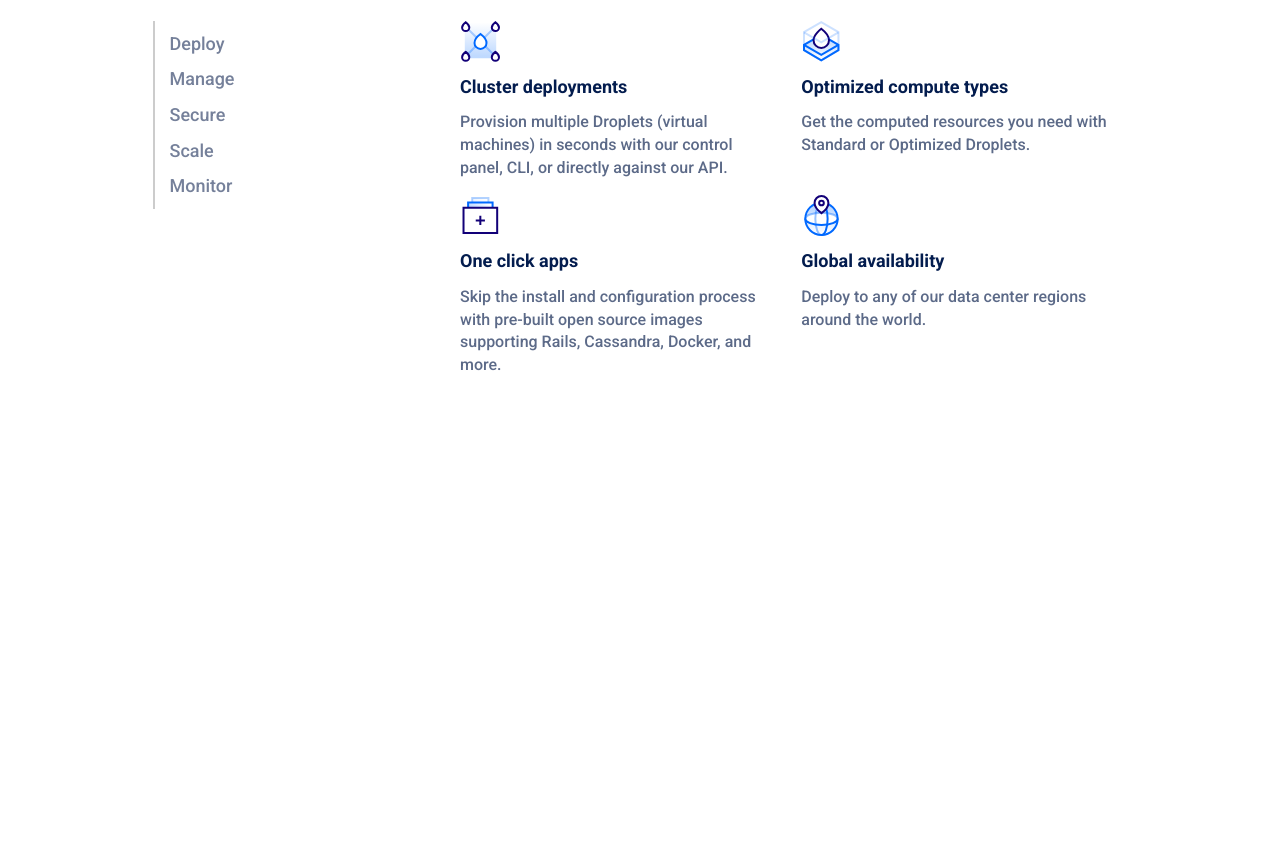
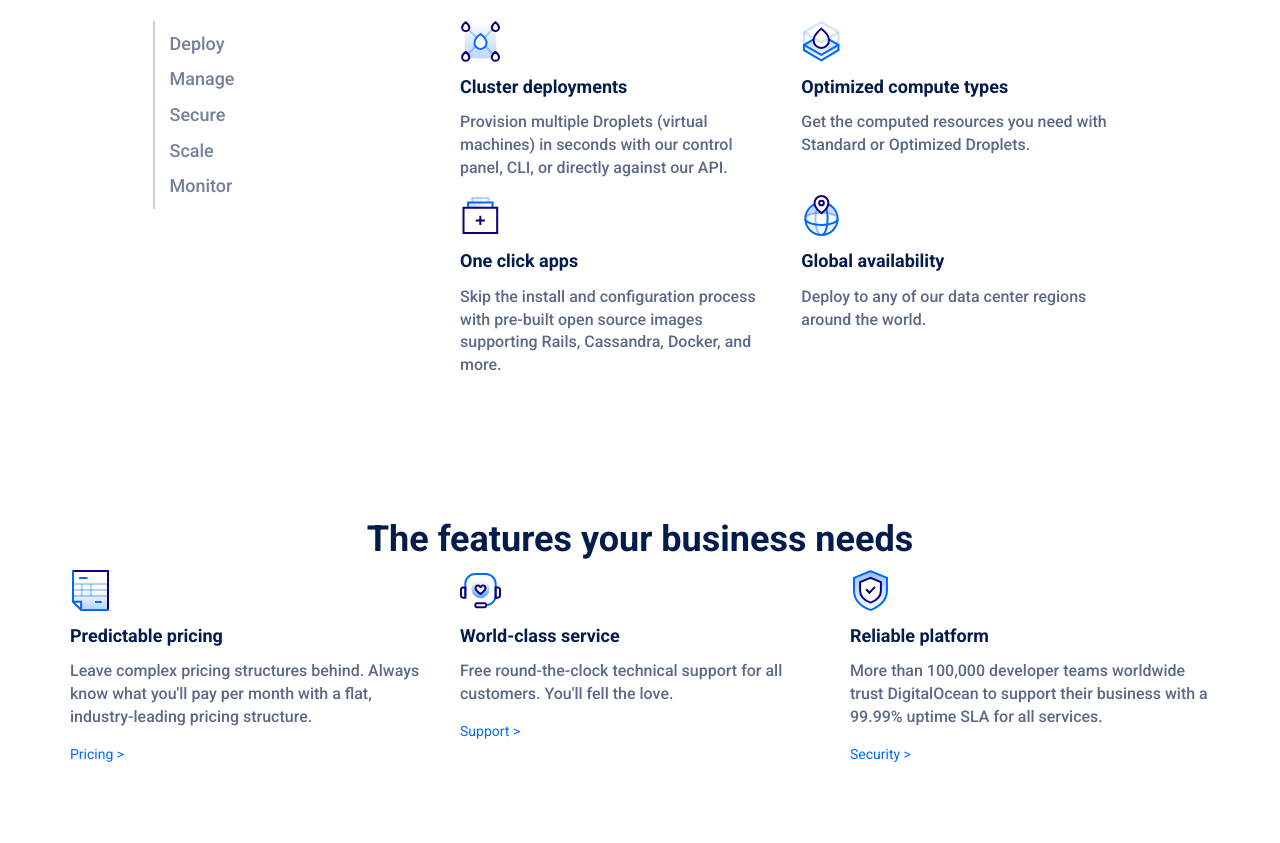
Before and after one commit to FabioMezzina/html-css-digitalocean, a plain HTML site: page index.html in a window 1280 px wide. Shown: the part 1114-1957 px from the top of the page. Before the commit the page ends 1570 px from the top, so only its background shows below. Drawn offline with Linux system fonts and the light colour scheme.

Commit message:
add features section

```diff
--- a/css/style.css
+++ b/css/style.css
@@ -267,9 +267,21 @@ a:hover {
   color: #031c4e;
 }
 
+.feature {
+  text-align: left;
+  margin-bottom: 15px;
+}
+
 .feature * {
   margin-bottom: 15px;
 }
+
+.feature a {
+  display: inline-block;
+}
+
+/* CONTROL PANEL */
+
 
 /* TABLET */
 @media screen and (min-width: 768px) {
@@ -284,6 +296,10 @@ a:hover {
 
   #customers li:not(:last-of-type) {
     margin-right: 10px;
+  }
+
+  .feature *:last-child {
+    margin-bottom: 0;
   }
 
   .deploy-list {
--- a/index.html
+++ b/index.html
@@ -125,9 +125,11 @@
     <!-- DEPLOY AND SCALE -->
     <section id="deploy" class="text-center ptb64">
       <div class="container">
-        <h2>Deploy and scale seamlessly</h2>
-        <p>Our optimized configuration process saves your team time when running and scaling distributed applications, AI &amp; machine learning workloads, hosted services, client websites, or CI/CD environments.</p>
         <div class="row">
+          <div class="col-xs-12">
+            <h2>Deploy and scale seamlessly</h2>
+            <p>Our optimized configuration process saves your team time when running and scaling distributed applications, AI &amp; machine learning workloads, hosted services, client websites, or CI/CD environments.</p>
+          </div>
           <div class="col-xs-12 col-sm-3 col-sm-offset-1 deploy-list">
             <ul class="list-unstyled">
               <li>
@@ -147,7 +149,7 @@
               </li>
             </ul>
           </div>
-          <div class="col-xs-12 col-sm-7 text-left">
+          <div class="col-xs-12 col-sm-7">
             <div class="row">
               <div class="col-xs-12 col-sm-6 feature">
                 <img src="./img/cluster-deploy.svg" alt="Cluster deployments">
@@ -178,9 +180,38 @@
       </div>
     </section>
     <!-- CONTROL PANEL -->
+    <section id="control-panel" classe="text-center bg-grey">
 
+    </section>
     <!-- FEATURES -->
+    <section id="feature-section" class="text-center ptb64">
+      <div class="container">
+        <div class="row">
+          <div class="col-xs-12">
+            <h2>The features your business needs</h2>
+          </div>
+          <div class="col-xs-12 col-sm-4 feature">
+              <img src="./img/pred-pricing.svg" alt="Pricing">
+              <h3>Predictable pricing</h3>
+              <p>Leave complex pricing structures behind. Always know what you'll pay per month with a flat, industry-leading pricing structure.</p>
+              <a href="#">Pricing ></a>
+          </div>
+          <div class="col-xs-12 col-sm-4 feature">
+            <img src="./img/world-class.svg" alt="World class services">
+            <h3>World-class service</h3>
+            <p>Free round-the-clock technical support for all customers. You'll fell the love.</p>
+            <a href="#">Support ></a>
+          </div>
+          <div class="col-xs-12 col-sm-4 feature">
+            <img src="./img/reliable-platform.svg" alt="Reliable platform">
+            <h3>Reliable platform</h3>
+            <p>More than 100,000 developer teams worldwide trust DigitalOcean to support their business with a 99.99% uptime SLA for all services.</p>
+            <a href="#">Security ></a>
+          </div>
+        </div>
 
+      </div>
+    </section>
     <!-- SPEED TEST -->
 
     <!-- STORY -->
```
